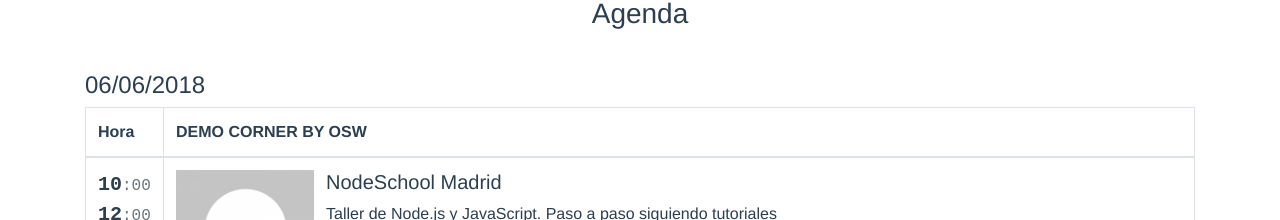
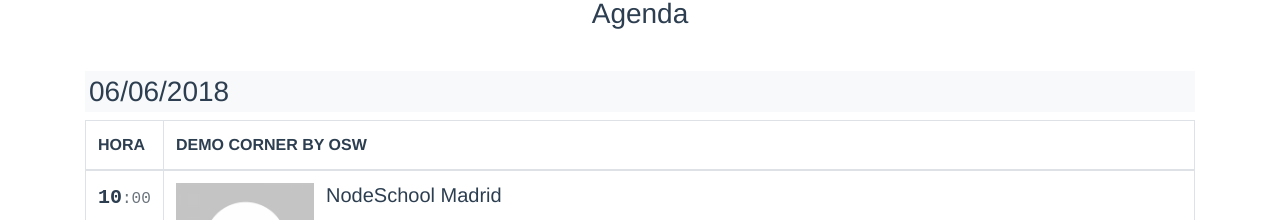
Before and after one commit to DevJourneyMadrid/june-18, a Vue app: page /#/ in a window 1280 px wide. Shown: the part 373-593 px from the top of the page. Built offline with nearby package versions, Linux system fonts and the light colour scheme; what vue-momentjs would draw is missing.

Commit message:
Initial commit

```diff
--- a/public/index.html
+++ b/public/index.html
@@ -5,7 +5,7 @@
   <meta http-equiv="X-UA-Compatible" content="IE=edge">
   <meta name="viewport" content="width=device-width,initial-scale=1.0">
   <link rel="icon" href="<%= BASE_URL %>favicon.ico">
-  <title> 🦄 Agenda </title>
+  <title> 🦄 OCSummit 18 @OpenExpo </title>
   <link rel="stylesheet" href="https://stackpath.bootstrapcdn.com/bootstrap/4.1.1/css/bootstrap.min.css"
         integrity="sha384-WskhaSGFgHYWDcbwN70/dfYBj47jz9qbsMId/iRN3ewGhXQFZCSftd1LZCfmhktB" crossorigin="anonymous">
   <link rel="stylesheet" href="https://cdnjs.cloudflare.com/ajax/libs/font-awesome/4.7.0/css/font-awesome.css">
@@ -18,7 +18,7 @@
 </head>
 <body>
 <noscript>
-  <strong>We're sorry but open-expo-schedule doesn't work properly without JavaScript enabled. Please enable it to
+  <strong>We're sorry but this website doesn't work properly without JavaScript enabled. Please enable it to
     continue.</strong>
 </noscript>
 <div id="app"></div>
--- a/src/views/Home/SchedulerTableTrack.vue
+++ b/src/views/Home/SchedulerTableTrack.vue
@@ -1,12 +1,12 @@
 <template>
   <div class="track-table">
-    <h4>{{ data.date }}</h4> <!--Formatear fecha-->
+    <h3 class="p-1 bg-light">{{ data.date }}</h3> <!--Formatear fecha-->
     <div class="tracks" v-for="(track, index) in data.tracks" :key="index">
       <table class="table table-bordered">
         <col width="78px"/>
         <thead>
         <tr>
-          <th scope="col">Hora</th>
+          <th scope="col" class="text-uppercase">Hora</th>
           <th scope="col" class="text-uppercase">{{ track.displayName }}</th>
         </tr>
         </thead>
```
